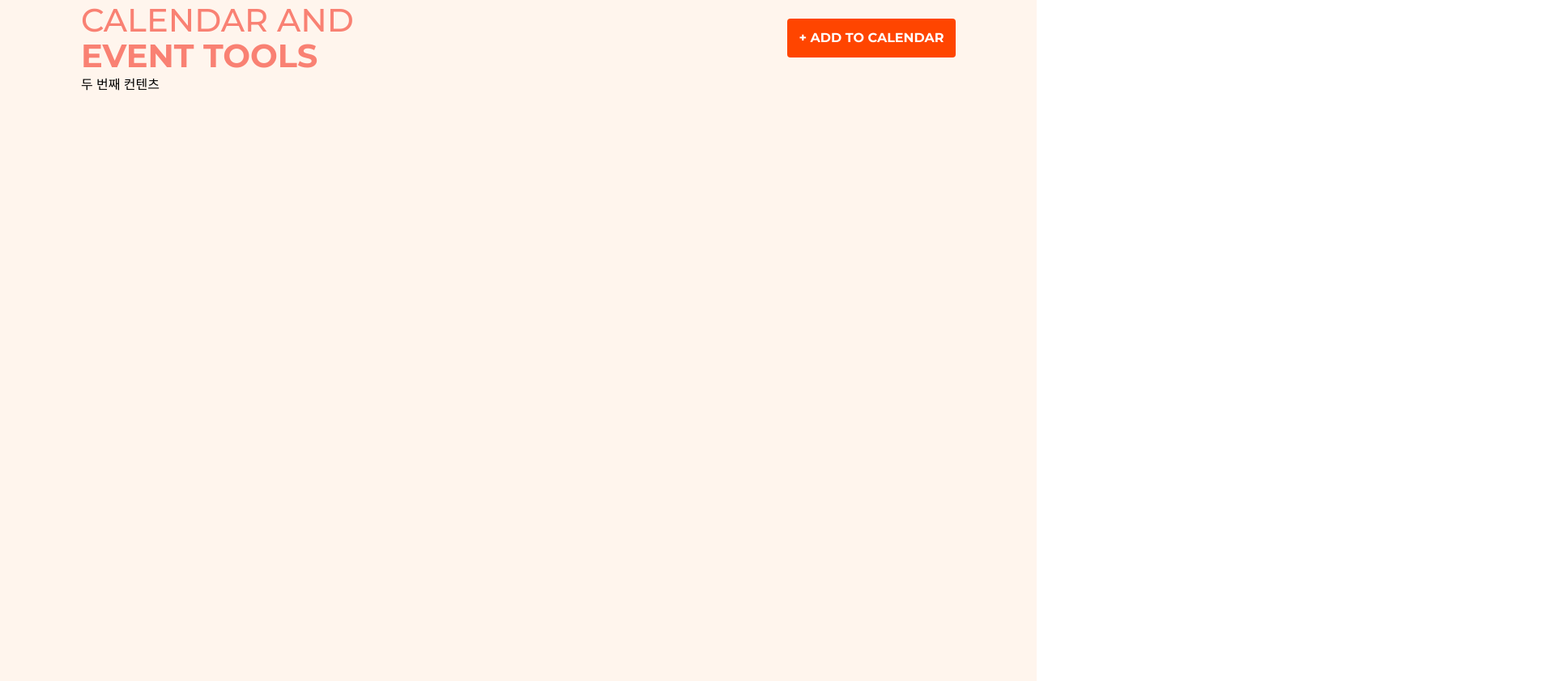
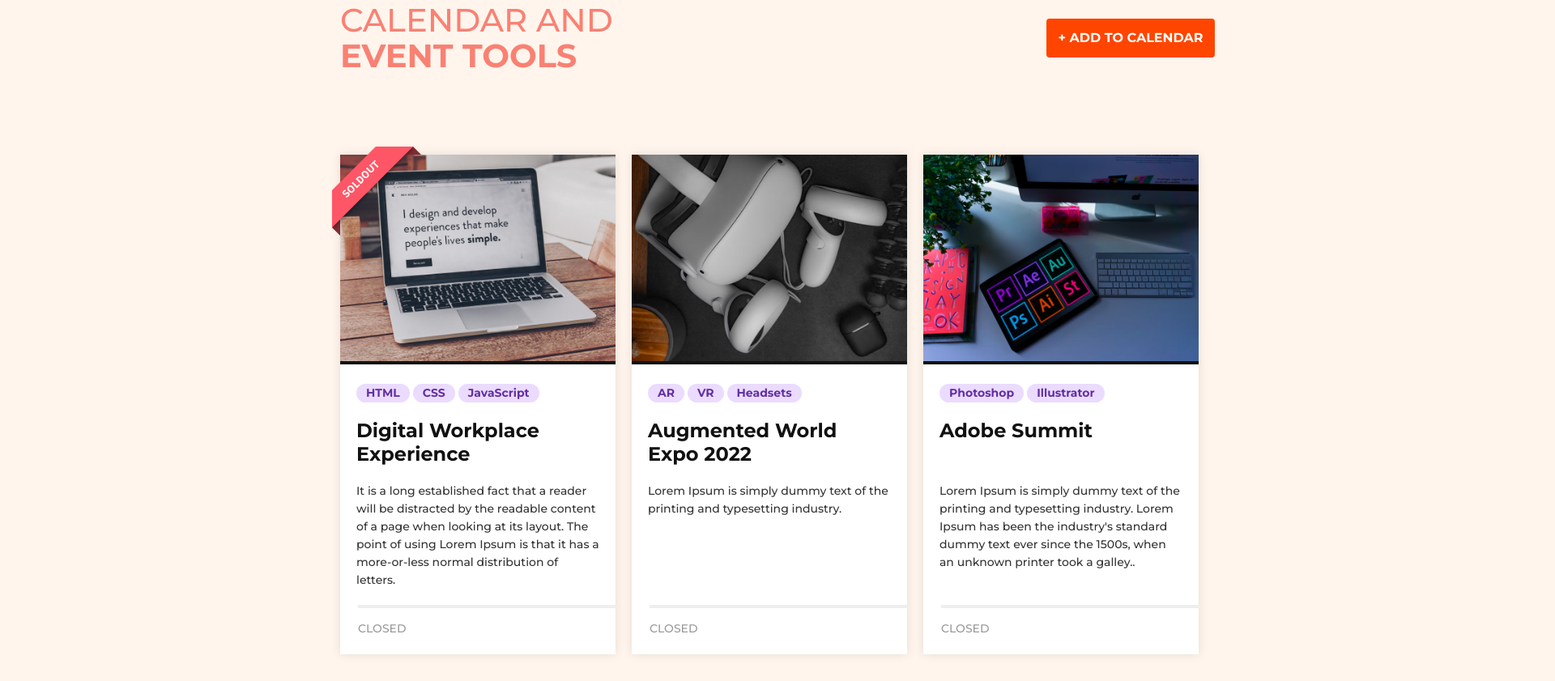
Before and after one commit to guswhdleee/zigzag_event, a plain HTML site: page index.html in a window 1280 px wide. Shown: the part 1019-1860 px from the top of the page at 81% size, 1920 px wide, since content can reach past the window. Drawn offline with Linux system fonts and the light colour scheme.

Commit message:
"두 번째 컨텐츠 완성"

```diff
--- a/index.html
+++ b/index.html
@@ -89,8 +89,59 @@
       </div>
       <div class="content">
         <div class="l_wrapper">
-          <div class="content-inside">
-            두 번째 컨텐츠
+          <div class="second-content-inside">
+            <div class="content-value">
+              <div class="value-header soldout">
+                <img src="./images/cover01.png" alt="노트북" class="value-img">
+                <ul class="header-hash">
+                  <li class="hash-content">HTML</li>
+                  <li class="hash-content">CSS</li>
+                  <li class="hash-content">JavaScript</li>
+                </ul>
+              </div>
+              <div class="value-content">
+                <h1 class="content-title">Digital Workplace Experience</h1>
+                <p class="content-explain">It is a long established fact that a reader will be distracted by the readable content of a page when looking at its layout. The point of using Lorem Ipsum is that it has a more-or-less normal distribution of letters.</p>
+              </div>
+              <div class="value-futter">
+                <h3 class="futter-member">CLOSED</h3>
+              </div>
+            </div>
+            <div class="content-value">
+              <div class="value-header">
+                <img src="./images/cover02.png" alt="ar기기" class="value-img">
+                <ul class="header-hash">
+                  <li class="hash-content">AR</li>
+                  <li class="hash-content">VR</li>
+                  <li class="hash-content">Headsets</li>
+                </ul>
+              </div>
+              <div class="value-content">
+                <h1 class="content-title">Augmented World<br>Expo 2022</h1>
+                <p class="content-explain">Lorem Ipsum is simply dummy text of the printing and typesetting industry.</p>
+              </div>
+              <div class="value-futter">
+                <h3 class="futter-member">CLOSED</h3>
+              </div>
+            </div>
+            <div class="content-value">
+              <div class="value-header">
+                <img src="./images/cover03.png" alt="포토샵기능" class="value-img">
+                <ul class="header-hash">
+                  <li class="hash-content">Photoshop</li>
+                  <li class="hash-content">Illustrator</li>
+                </ul>
+              </div>
+              <div class="value-content">
+                <h1 class="content-title">Adobe Summit</h1>
+                <p class="content-explain">Lorem Ipsum is simply dummy text of the printing and typesetting industry. Lorem Ipsum has been the industry's standard dummy text ever since the 1500s, when an unknown printer took a galley..</p>
+              </div>
+              <div class="value-futter">
+                <h3 class="futter-member">CLOSED</h3>
+              </div>
+            </div>
+            </div>
+            </div>
           </div>
         </div>
       </div>
--- a/style.css
+++ b/style.css
@@ -2,6 +2,7 @@
 p, ul, h1, h2, h3 {
   margin: unset;
   padding: unset;
+  /* display: unset; */
 }
 
 body {
@@ -25,7 +26,7 @@
 /* Layout */
 .h_wrapper {
   height: 930px;
-  width: 100%;
+  width: 1920px;
 }
 
 .l_wrapper {
@@ -171,6 +172,7 @@
   display: flex;
   align-items: center;
   padding-top: 92px;
+  margin-bottom: 100px;
 }
 
 .header .second-header-inside .header-title {
@@ -195,3 +197,93 @@
   display: table-cell;
   border-radius: 4px;
 }
+
+.content .second-content-inside {
+  display: grid;
+  grid-template-columns: 1fr 1fr 1fr;
+  grid-template-rows: minmax(0, auto);   /* 593px로 주려 했으나 콘텐츠가 많아! */
+}
+
+.content .content-value {
+  width: 340px;
+  position: relative;
+  background-color: #fff;
+  box-shadow: 0px 0px 12px rgba(0, 0, 0, 0.1);
+}
+
+.content .content-value .soldout::before {
+  content: '';
+  background-image: url(./images/badge.png);
+  width: 110px;
+  height: 110px;
+  /* box-shadow: inset 0 0 20px red; */
+  position: absolute;
+  left: 0;
+  top: 0;
+  margin-left: -10px;
+  margin-top: -10px;
+}
+
+.content .content-value .value-header .value-img {
+  border-bottom: 4px solid #111;
+  max-width: 340px;
+}
+
+.content .content-value .header-hash{
+  display: flex;
+  gap: 4px;
+  margin-top: 20px;
+  margin-left: 20px;
+}
+
+.content .content-value .hash-content {
+  font-size: 14px;
+  font-weight: 600;
+  color: #6230A2;
+  background-color: #EBDBFF;
+  border: 0px solid;
+  padding: 2px 12px 3px;
+  border-radius: 12px;
+}
+
+.content .content-value .value-content{
+  max-width: 340px;
+}
+
+.content .content-value .value-content .content-title {
+  font-size: 24px;
+  font-weight: bold;
+  color: #111;
+  margin-left: 20px;
+  margin-top: 20px;
+  width: fit-content;
+  min-height: 58px;
+}
+
+.content .content-value .value-content .content-explain {
+  font-size: 14px;
+  line-height: 22px;
+  padding: 20px;
+  font-weight: 400;
+  color: #333;
+  min-height: 132px;
+}
+
+.content .content-value .value-futter .futter-member::before{
+  content: '';
+  display: block;
+  width: 320px;
+  height: 4px;
+  background-color: #eee;
+  margin-left: auto;
+  margin-bottom: 16px;
+}
+
+.content .content-value .value-futter .futter-member{
+  font-weight: 400;
+  font-size: 14px;
+  color: #999;
+  width: fit-content;
+  margin-left: 22px;
+  margin-bottom: 23px;
+}
```
Also changed, not shown: 1 other file.
